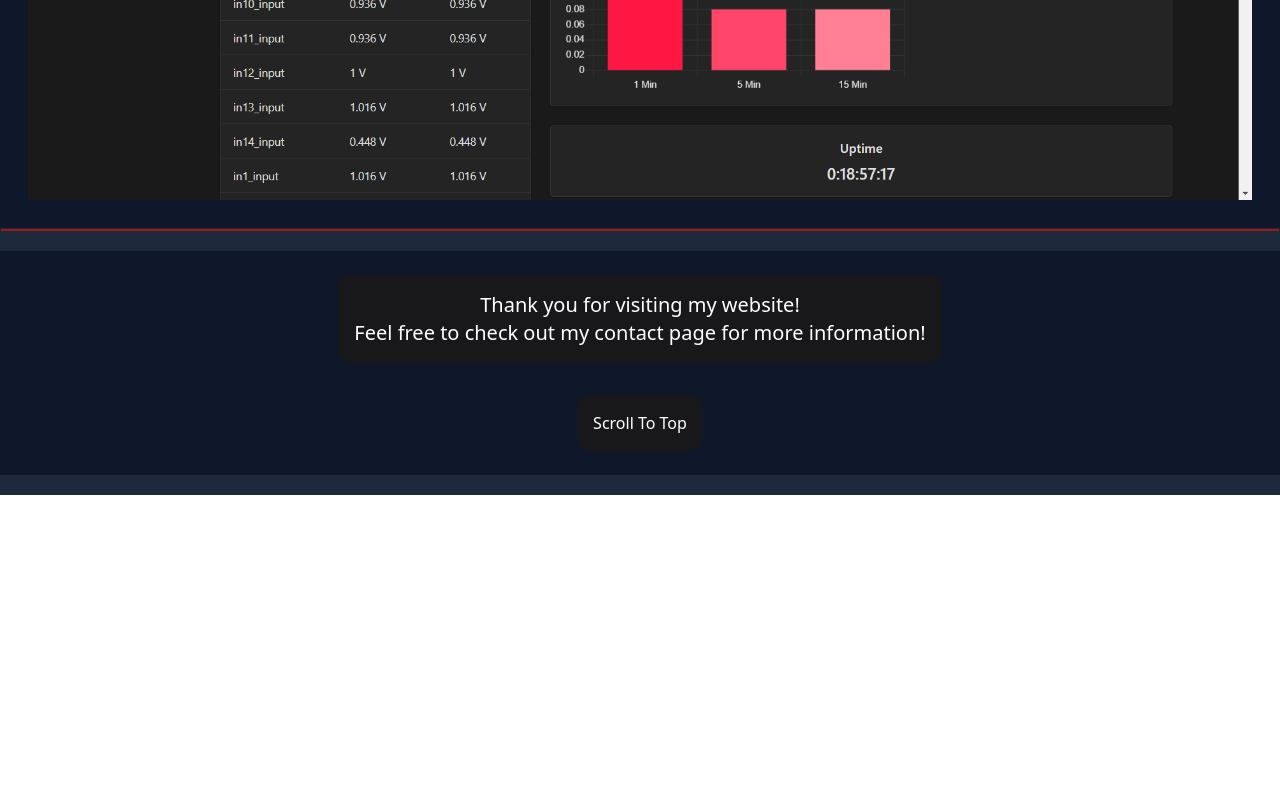
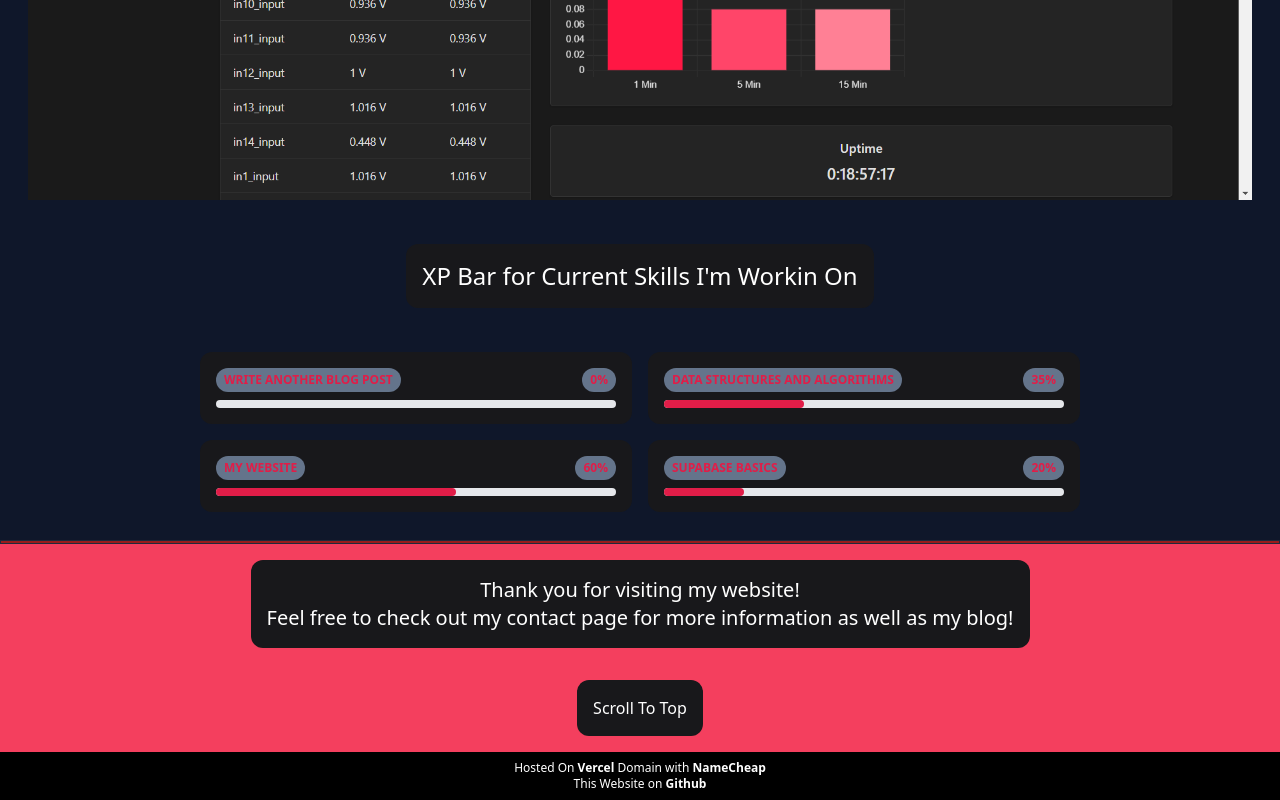
Before and after one commit to TeejMcSteez/WebsiteRebuild, a SvelteKit app in the folder client/: page / in a window 1280 px wide. Shown: the part 3883-4683 px from the top of the page. Before the commit the page ends 4378 px from the top, so only its background shows below. Built offline with nearby package versions, Linux system fonts and the light colour scheme.

Commit message:
Added frontend UI changes and a README

```diff
--- a/client/src/routes/+page.svelte
+++ b/client/src/routes/+page.svelte
@@ -2,18 +2,20 @@
     /**
      * TODO: Implement the following features to enhance the website:
      * Most Important
-     * 1. Add hover effects to project cards and interactive elements
-     * 2. Implement simple scroll-triggered fade-in animations for content
+     * 1. Add hover effects to project cards and interactive elements ✅
+     * 2. Implement simple scroll-triggered fade-in animations for content ✅
      * 3. Create a dedicated "Projects" section with proper heading
      * 4. Organize projects in structured cards with consistent formatting
-     * 5. Add a "Back to Top" button that appears when scrolling down
+     * 5. Add a "Back to Top" button that appears when scrolling down ✅
      * 6. Improve spacing and typography in project descriptions
      * Semi Important
      * 7. Create staggered animations for project cards as they enter viewport
-     * 8. Implement a skills section with animated progress bars
+     * 8. Implement a skills section with animated progress bars [working on] 🚧
+     *   8a. Add admin functionality to my home page to access my supabase database to add new thinks im working on and their values
+     *   8b. After adding that add fetching functionality to get the values from the database and display them in the progress bars
      * 9. Add sorting/filtering options for projects by category
      * 10. Create a scrollspy that highlights current section in navigation
-     * 11. Add parallax scrolling effects for background elements
+     * 11. Add parallax scrolling effects for background elements [working on] 🚧
      * 12. Implement smooth transitions between sections
      * Most Optional
      * 13. Create a dark/light mode toggle with theme persistence
@@ -153,17 +155,92 @@
             <section bind:this={sections[8]} style="opacity: 0;" class="m-5 p-2 m-w-80 m-h-80">
                 <img src={exampleSRSM} class="hover:-translate-y-6" alt="SRSM">
             </section>
+            <section>
+                <div class="bg-zinc-900 rounded-xl hover:motion-safe:-translate-y-4 p-4 m-4">
+                    <h1 class="text-white text-2xl">XP Bar for Current Skills I'm Workin On</h1>
+                </div>
+            </section>
+            <!-- Add admin functionality using node and supabase or something else so I can add new things Im working on and change the values much easier than this -->
+            <section bind:this={sections[9]} style="opacity: 0;" class="m-5 p-2 grid grid-cols-2 gap-4 w-full max-w-4xl">
+
+                <!-- First Progress Bar -->
+                <div class="bg-zinc-900 p-4 rounded-xl hover:motion-safe:-translate-y-4">
+                    <div class="flex justify-between mb-2">
+                        <span class="text-xs font-semibold inline-block py-1 px-2 uppercase rounded-full text-rose-600 bg-slate-500">
+                            Write Another Blog Post
+                        </span>
+                        <span class="text-xs font-semibold inline-block py-1 px-2 uppercase rounded-full text-rose-600 bg-slate-500">
+                            0%
+                        </span>
+                    </div>
+                    <div class="w-full h-2 bg-gray-200 rounded-full">
+                        <div class="h-full rounded-full bg-rose-600" style="width:0%"></div>
+                    </div>
+                </div>
+
+                <!-- Second Progress Bar -->
+                <div class="bg-zinc-900 p-4 rounded-xl hover:motion-safe:-translate-y-4">
+                    <div class="flex justify-between mb-2">
+                        <span class="text-xs font-semibold inline-block py-1 px-2 uppercase rounded-full text-rose-600 bg-slate-500">
+                            Data Structures and Algorithms
+                        </span>
+                        <span class="text-xs font-semibold inline-block py-1 px-2 uppercase rounded-full text-rose-600 bg-slate-500">
+                            35%
+                        </span>
+                    </div>
+                    <div class="w-full h-2 bg-gray-200 rounded-full">
+                        <div class="h-full rounded-full bg-rose-600" style="width:35%"></div>
+                    </div>
+                </div>
+
+                <!-- Third Progress Bar -->
+                <div class="bg-zinc-900 p-4 rounded-xl hover:motion-safe:-translate-y-4">
+                    <div class="flex justify-between mb-2">
+                        <span class="text-xs font-semibold inline-block py-1 px-2 uppercase rounded-full text-rose-600 bg-slate-500">
+                            My Website
+                        </span>
+                        <span class="text-xs font-semibold inline-block py-1 px-2 uppercase rounded-full text-rose-600 bg-slate-500">
+                            60%
+                        </span>
+                    </div>
+                    <div class="w-full h-2 bg-gray-200 rounded-full">
+                        <div class="h-full rounded-full bg-rose-600" style="width:60%"></div>
+                    </div>
+                </div>
+                <!-- Fourth Progress Bar -->
+                <div class="bg-zinc-900 p-4 rounded-xl hover:motion-safe:-translate-y-4">
+                    <div class="flex justify-between mb-2">
+                        <span class="text-xs font-semibold inline-block py-1 px-2 uppercase rounded-full text-rose-600 bg-slate-500">
+                            SupaBase Basics
+                        </span>
+                        <span class="text-xs font-semibold inline-block py-1 px-2 uppercase rounded-full text-rose-600 bg-slate-500">
+                            20%
+                        </span>
+                    </div>
+                    <div class="w-full h-2 bg-gray-200 rounded-full">
+                        <div class="h-full rounded-full bg-rose-600" style="width:20%"></div>
+                    </div>
+                </div>
+
+            </section>
     </section>
 
     <div id="line" class="m-px p-px bg-red-800 min-w-screen"></div>
 
-    <section bind:this={sections[9]} style="opacity: 0;" class="mt-5 mb-5 p-2 flex flex-col items-center justify-center bg-slate-900">
+    <section bind:this={sections[10]} style="opacity: 0;" class="flex flex-col items-center justify-center bg-rose-500">
         <div id="footer" class="m-4 p-4 bg-zinc-900 rounded-xl text-white text-center text-xl hover:motion-safe:animate-bounce">
             <h2>Thank you for visiting my website!</h2>
-            <h2>Feel free to check out my contact page for more information!</h2>
+            <h2>Feel free to check out my contact page for more information as well as my blog!</h2>
         </div>
 
         <button onclick={scrollToTop} class="text-center bg-zinc-900 text-white p-4 m-4 rounded-xl justify-center items-center hover:bg-red-800 hover:animate-pulse">Scroll To Top</button>
     </section>
 
+    <section bind:this={sections[11]} style="opacity: 0;">
+        <div class="flex flex-col items-center justify-center bg-black text-white text-xs p-2">
+            <footer>Hosted On <a href="https://vercel.com/" target="_blank"><b>Vercel</b></a> Domain with <a href="https://namecheap.com/" target="_blank"><b>NameCheap</b></a></footer>
+            <footer><a href="https://github.com/TeejMcSteez/WebsiteRebuild" target="_blank">This Website on <b>Github</b></a></footer>
+        </div>
+    </section>
+
 </div>
```
Also changed, not shown: 1 other file (tests, documents, lock files or other folders).
